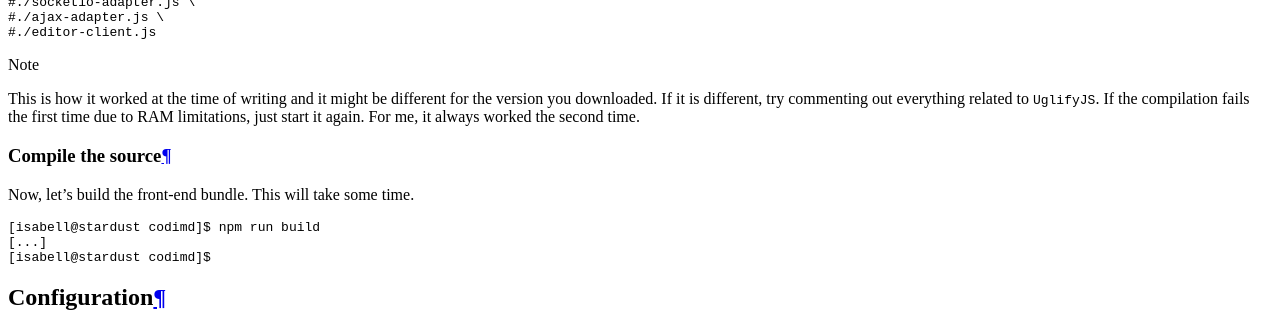
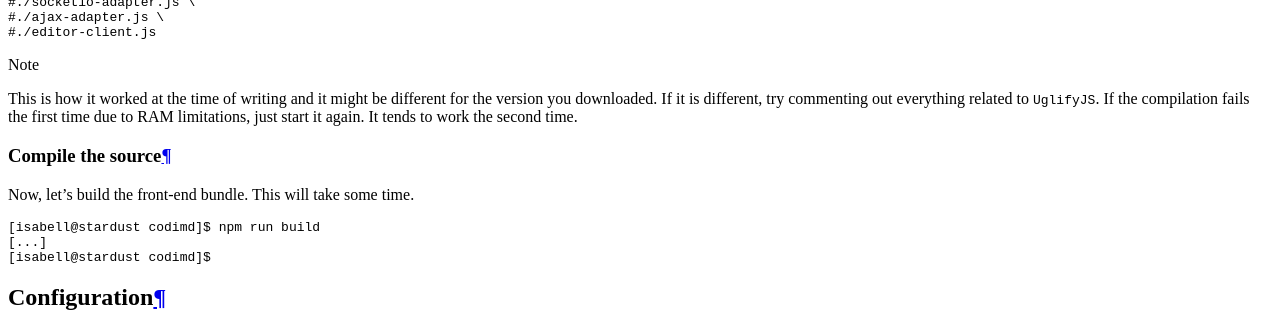
Before and after one commit to Uberspace/lab, a Sphinx documentation site: the page built from source/guide_codimd.rst, in a window 1280 px wide and 900 px high, scrolled down 5237 px. Shown: the part 170-482 px from the top of the window. Built offline with Sphinx 7.4.7 and the Read the Docs theme 2.0.0, drawn with Linux system fonts in a browser that asks for light colours.

Commit message:
[CodiMD] Improve writing style

```diff
--- a/source/guide_codimd.rst
+++ b/source/guide_codimd.rst
@@ -200,7 +200,7 @@ Also, comment out each line of ``public/vendor/ot/compress.sh`` with a ``#``:
   #./ajax-adapter.js \
   #./editor-client.js
 
-.. note:: This is how it worked at the time of writing and it might be different for the version you downloaded. If it is different, try commenting out everything related to ``UglifyJS``. If the compilation fails the first time due to RAM limitations, just start it again. For me, it always worked the second time.
+.. note:: This is how it worked at the time of writing and it might be different for the version you downloaded. If it is different, try commenting out everything related to ``UglifyJS``. If the compilation fails the first time due to RAM limitations, just start it again. It tends to work the second time.
 
 Compile the source
 ------------------
```
